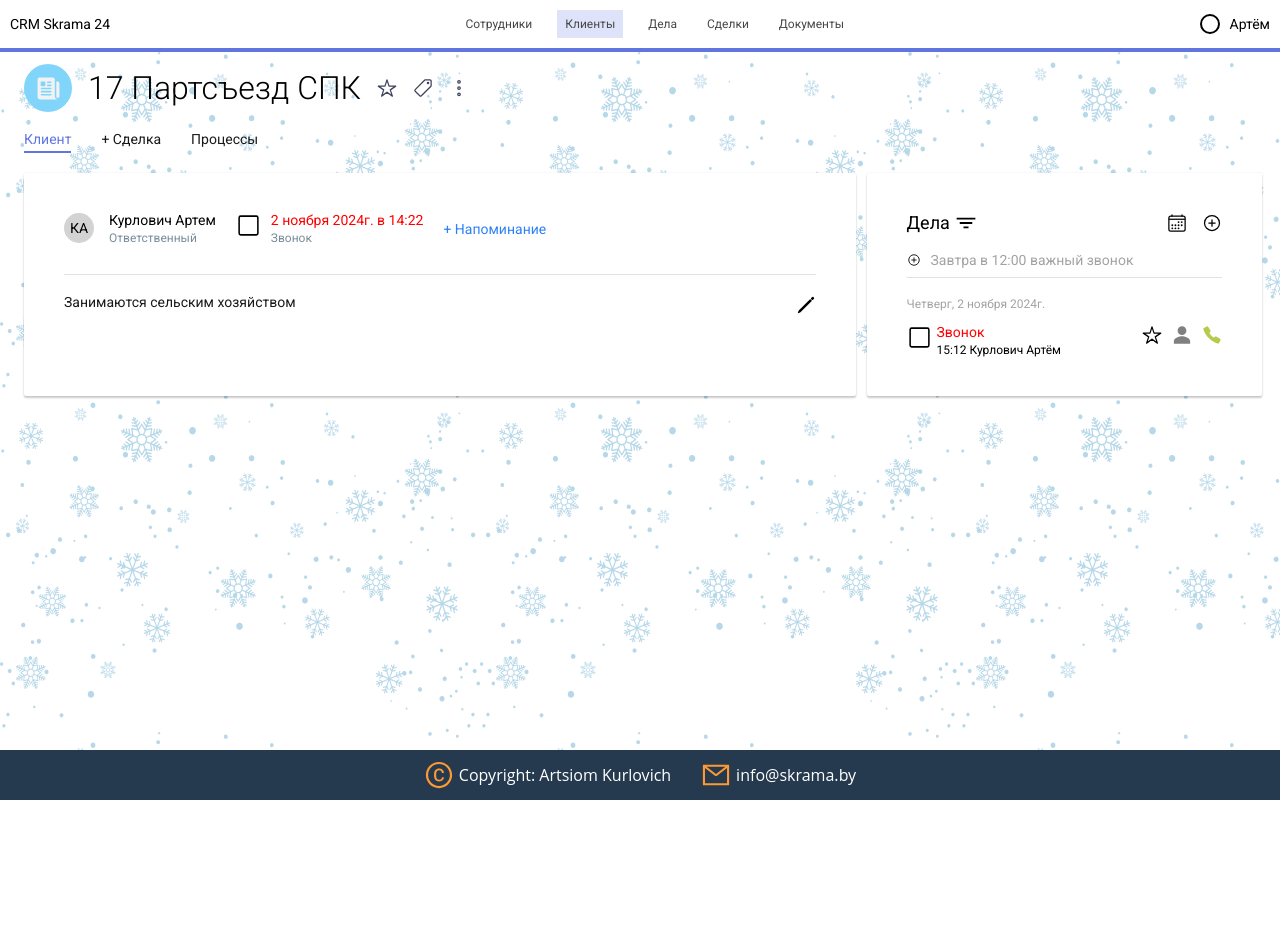
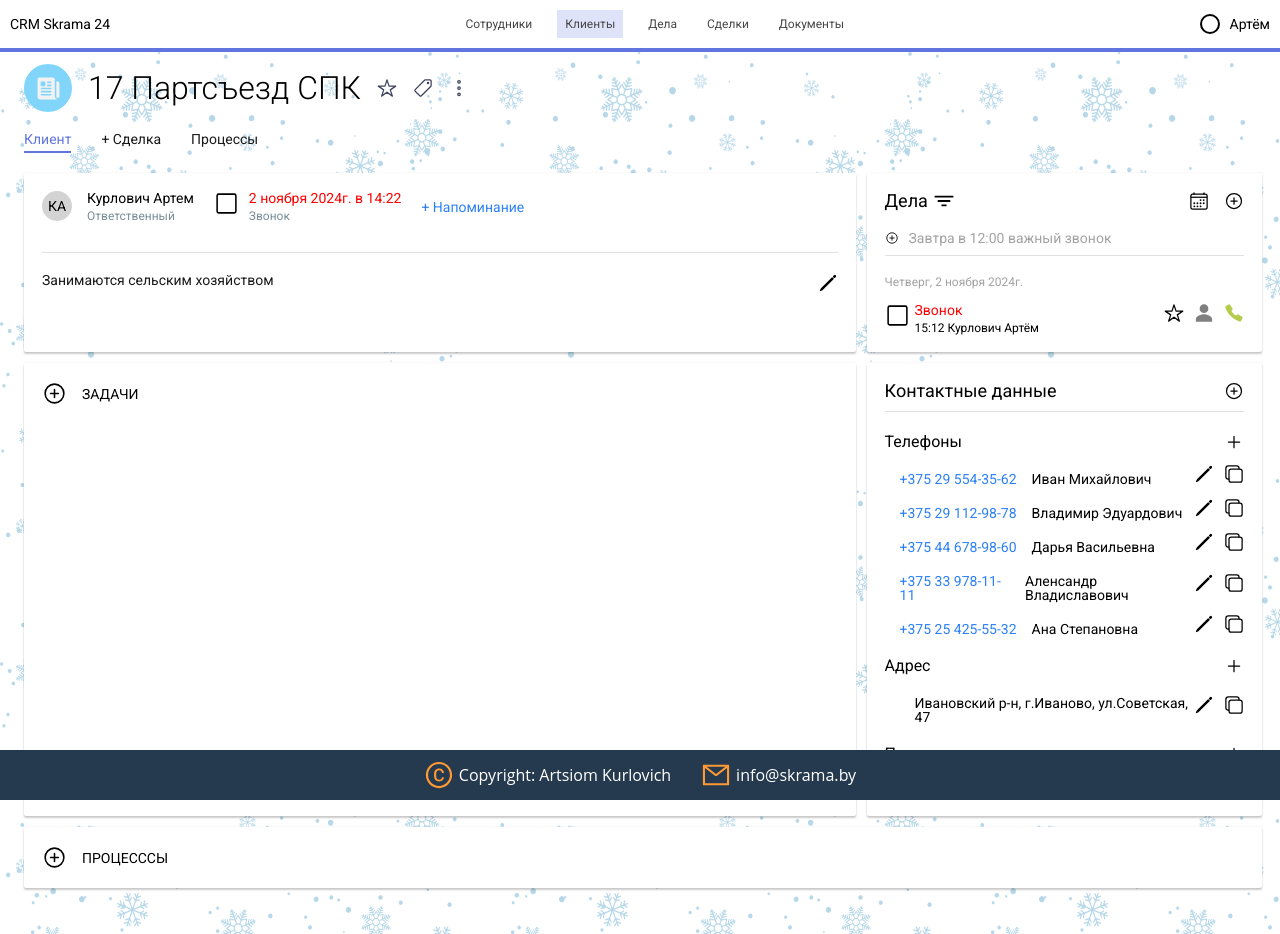
Before and after one commit to akurlovich/CRM-client, a React (Create React App) app: page / in a window 1280 px wide. Before the commit the page ends 800 px from the top, so only its background shows below. Built offline with nearby package versions, Linux system fonts and the light colour scheme; no server answers.

Commit message:
feat: contacts layout

```diff
--- /dev/null
+++ b/src/components/BaseBlock/BaseBlockContacts.tsx
@@ -0,0 +1,119 @@
+import React, { FC } from 'react';
+import './baseblock.scss';
+import { IoAddCircleOutline } from "@react-icons/all-files/io5/IoAddCircleOutline";
+import { IoAddOutline } from "@react-icons/all-files/io5/IoAddOutline";
+import { IoPencilOutline } from "@react-icons/all-files/io5/IoPencilOutline";
+import { IoCopyOutline } from '@react-icons/all-files/io5/IoCopyOutline';
+import { IoStarOutline } from "@react-icons/all-files/io5/IoStarOutline";
+import { IoPersonSharp } from "@react-icons/all-files/io5/IoPersonSharp";
+import { IoCallSharp } from "@react-icons/all-files/io5/IoCallSharp";
+
+const BaseBlockContactsInner: FC = () => {
+  return (
+    <section className='baseblock small'>
+      <div className="baseblockSmall__newdeal">
+        <div className="baseblockSmall__newdeal__title">
+          <div className="text">
+            <span>Контактные данные</span>
+          </div>
+          <div className="icons">
+            <IoAddCircleOutline size={20}/>
+          </div>
+        </div>
+      </div>
+      <div className="baseblockSmall__deals">
+        <div className="baseblockSmall__deals__item">
+          {/* <div className="baseblockSmall__deals__item__title">
+            <span>Четверг, 2 ноября 2024г.</span>
+          </div> */}
+          <div className="baseblock__contacts">
+            <div className="title">
+              <span>Телефоны</span>
+              <IoAddOutline size={20}/>
+            </div>
+            <div className="data">
+              <div className="text">
+                <span>+375 29 554-35-62</span>
+                <span>Иван Михайлович</span>
+              </div>
+              <div className="icons">
+                <IoPencilOutline size={20}/>
+                <IoCopyOutline size={20}/>
+              </div>
+            </div>
+            <div className="data">
+              <div className="text">
+                <span>+375 29 112-98-78</span>
+                <span>Владимир Эдуардович</span>
+              </div>
+              <div className="icons">
+                <IoPencilOutline size={20}/>
+                <IoCopyOutline size={20}/>
+              </div>
+            </div>
+            <div className="data">
+              <div className="text">
+                <span>+375 44 678-98-60</span>
+                <span>Дарья Васильевна</span>
+              </div>
+              <div className="icons">
+                <IoPencilOutline size={20}/>
+                <IoCopyOutline size={20}/>
+              </div>
+            </div>
+            <div className="data">
+              <div className="text">
+                <span>+375 33 978-11-11</span>
+                <span>Аленсандр Владиславович</span>
+              </div>
+              <div className="icons">
+                <IoPencilOutline size={20}/>
+                <IoCopyOutline size={20}/>
+              </div>
+            </div>
+            <div className="data last">
+              <div className="text">
+                <span>+375 25 425-55-32</span>
+                <span>Ана Степановна</span>
+              </div>
+              <div className="icons">
+                <IoPencilOutline size={20}/>
+                <IoCopyOutline size={20}/>
+              </div>
+            </div>
+            <div className="title">
+              <span>Адрес</span>
+              <IoAddOutline size={20}/>
+            </div>
+            <div className="data last">
+              <div className="text">
+                <span></span>
+                <span>Ивановский р-н, г.Иваново, ул.Советская, 47</span>
+              </div>
+              <div className="icons">
+                <IoPencilOutline size={20}/>
+                <IoCopyOutline size={20}/>
+              </div>
+            </div>
+            <div className="title">
+              <span>Почта</span>
+              <IoAddOutline size={20}/>
+            </div>
+            <div className="data">
+              <div className="text">
+                <span>spk_slavgorod@mail.ru</span>
+                <span>общая</span>
+              </div>
+              <div className="icons">
+                <IoPencilOutline size={20}/>
+                <IoCopyOutline size={20}/>
+              </div>
+            </div>
+          </div>
+        </div>
+      </div>
+    </section>
+  )
+};
+
+export const BaseBlockContacts = React.memo(BaseBlockContactsInner);
--- /dev/null
+++ b/src/components/BaseBlock/BaseBlockNarrow.tsx
@@ -0,0 +1,55 @@
+import React, { FC } from 'react';
+import './baseblock.scss';
+import { IoAddCircleOutline } from "@react-icons/all-files/io5/IoAddCircleOutline";
+import { IoFilterSharp } from "@react-icons/all-files/io5/IoFilterSharp";
+import { IoCalendarOutline } from "@react-icons/all-files/io5/IoCalendarOutline";
+import { IoSquareOutline } from '@react-icons/all-files/io5/IoSquareOutline';
+import { IoStarOutline } from "@react-icons/all-files/io5/IoStarOutline";
+import { IoPersonSharp } from "@react-icons/all-files/io5/IoPersonSharp";
+import { IoCallSharp } from "@react-icons/all-files/io5/IoCallSharp";
+
+const BaseBlockNarrowInner: FC = () => {
+  return (
+    <section className='baseblock small'>
+      <div className="baseblockSmall__newdeal">
+        <div className="baseblockSmall__newdeal__title">
+          <div className="text">
+            <span>Дела</span>
+            <IoFilterSharp size={20}/>
+          </div>
+          <div className="icons">
+            <IoCalendarOutline size={20}/>
+            <IoAddCircleOutline size={20}/>
+          </div>
+        </div>
+        <div className="baseblockSmall__newdeal__add">
+          <IoAddCircleOutline/>
+          <span>Завтра в 12:00 важный звонок</span>
+        </div>
+      </div>
+      <div className="baseblockSmall__deals">
+        <div className="baseblockSmall__deals__item">
+          <div className="baseblockSmall__deals__item__title">
+            <span>Четверг, 2 ноября 2024г.</span>
+          </div>
+          <div className="baseblockSmall__deals__item__info">
+            <div className="text">
+              <IoSquareOutline size={25}/>
+              <div className="item">
+                <span>Звонок</span>
+                <span>15:12 Курлович Артём</span>
+              </div>
+            </div>
+            <div className="icons">
+              <IoStarOutline size={20}/>
+              <IoPersonSharp size={20} color={'grey'}/>
+              <IoCallSharp size={20} color={'#b4cb4c'}/>
+            </div>
+          </div>
+        </div>
+      </div>
+    </section>
+  )
+};
+
+export const BaseBlockNarrow = React.memo(BaseBlockNarrowInner);
--- a/src/components/BaseBlock/BaseBlockSmall.tsx
+++ b/src/components/BaseBlock/BaseBlockSmall.tsx
@@ -1,55 +1,20 @@
 import React, { FC } from 'react';
 import './baseblock.scss';
 import { IoAddCircleOutline } from "@react-icons/all-files/io5/IoAddCircleOutline";
-import { IoFilterSharp } from "@react-icons/all-files/io5/IoFilterSharp";
-import { IoCalendarOutline } from "@react-icons/all-files/io5/IoCalendarOutline";
-import { IoSquareOutline } from '@react-icons/all-files/io5/IoSquareOutline';
-import { IoStarOutline } from "@react-icons/all-files/io5/IoStarOutline";
-import { IoPersonSharp } from "@react-icons/all-files/io5/IoPersonSharp";
-import { IoCallSharp } from "@react-icons/all-files/io5/IoCallSharp";
 
-const BaseBlockSmallInner: FC = () => {
+interface IProps {
+  deal: string;
+}
+
+const BaseBlockSmallInner: FC<IProps> = ({deal}) => {
   return (
-    <section className='baseblock small'>
-      <div className="baseblockSmall__newdeal">
-        <div className="baseblockSmall__newdeal__title">
-          <div className="text">
-            <span>Дела</span>
-            <IoFilterSharp size={20}/>
-          </div>
-          <div className="icons">
-            <IoCalendarOutline size={20}/>
-            <IoAddCircleOutline size={20}/>
-          </div>
-        </div>
-        <div className="baseblockSmall__newdeal__add">
-          <IoAddCircleOutline/>
-          <span>Завтра в 12:00 важный звонок</span>
-        </div>
-      </div>
-      <div className="baseblockSmall__deals">
-        <div className="baseblockSmall__deals__item">
-          <div className="baseblockSmall__deals__item__title">
-            <span>Четверг, 2 ноября 2024г.</span>
-          </div>
-          <div className="baseblockSmall__deals__item__info">
-            <div className="text">
-              <IoSquareOutline size={25}/>
-              <div className="item">
-                <span>Звонок</span>
-                <span>15:12 Курлович Артём</span>
-              </div>
-            </div>
-            <div className="icons">
-              <IoStarOutline size={20}/>
-              <IoPersonSharp size={20} color={'grey'}/>
-              <IoCallSharp size={20} color={'#b4cb4c'}/>
-            </div>
-          </div>
-        </div>
+    <section className='baseblock small__wrapper'>
+      <div className="baseblock__small__wrapper">
+        <IoAddCircleOutline size={25}/>
+        <span>{deal}</span>
       </div>
     </section>
   )
-}
+};
 
 export const BaseBlockSmall = React.memo(BaseBlockSmallInner);
--- a/src/components/BaseBlock/baseblock.scss
+++ b/src/components/BaseBlock/baseblock.scss
@@ -8,7 +8,7 @@
   // width: calc(100% - 8px);
   background: #fff;
   border-radius: 2px;
-  padding: 40px;
+  padding: 18px;
   // margin: 20px;
   box-shadow: 0 0 2px 0 rgba(0,0,0,.1), 0 2px 2px 0 rgba(0,0,0,.2);
 
@@ -188,3 +188,66 @@
   }
 
 }
+
+// .baseblock {
+//   &.small__wrapper {
+//     padding: 20px;
+//   }
+// }
+
+.baseblock__small__wrapper {
+  display: flex;
+  gap: 15px;
+  align-items: center;
+
+  &.small__wrapper {
+    padding: 15px;
+  }
+
+  & span {
+    text-transform: uppercase;
+  }
+
+}
+
+.baseblock__contacts {
+  display: flex;
+  flex-direction: column;
+  gap: 10px;
+
+  & > .title {
+    display: flex;
+    justify-content: space-between;
+    align-items: center;
+
+    & > span {
+      font-size: 16px;
+    }
+  }
+
+  & > .data {
+    display: flex;
+    justify-content: space-between;
+    align-items: center;
+    padding-left: 15px;
+
+    & > .text {
+      padding-top: 10px;
+      display: flex;
+      gap: 15px;
+
+      & span:first-child {
+        color: var(--link-active-2);
+      }
+    }
+
+    & > .icons {
+      display: flex;
+      gap: 10px;
+    }
+
+    &.last {
+      padding-bottom: 10px;
+    }
+  }
+}
--- a/src/components/Home/Home.tsx
+++ b/src/components/Home/Home.tsx
@@ -7,7 +7,9 @@ import { IoNewspaper } from "@react-icons/all-files/io5/IoNewspaper";
 import { IoStarOutline } from "@react-icons/all-files/io5/IoStarOutline";
 import { IoPricetagOutline } from "@react-icons/all-files/io5/IoPricetagOutline";
 import { IoEllipsisVerticalOutline } from "@react-icons/all-files/io5/IoEllipsisVerticalOutline";
+import { BaseBlockNarrow } from "../BaseBlock/BaseBlockNarrow";
 import { BaseBlockSmall } from "../BaseBlock/BaseBlockSmall";
+import { BaseBlockContacts } from "../BaseBlock/BaseBlockContacts";
 
 const HomeInner: FC = () => {
   const { dimensionAll } = useAppSelector(state => state.dimensionReducer);
@@ -48,7 +50,10 @@ const HomeInner: FC = () => {
       </header>
       <div className="main__wrapper">
         <BaseBlock/>
-        <BaseBlockSmall/>
+        <BaseBlockNarrow/>
+        <BaseBlockSmall deal="Задачи"/>
+        <BaseBlockContacts/>
+        <BaseBlockSmall deal="Процесссы"/>
         {/* <BaseBlock/>
         <BaseBlockSmall/>
         <BaseBlock/>
```
